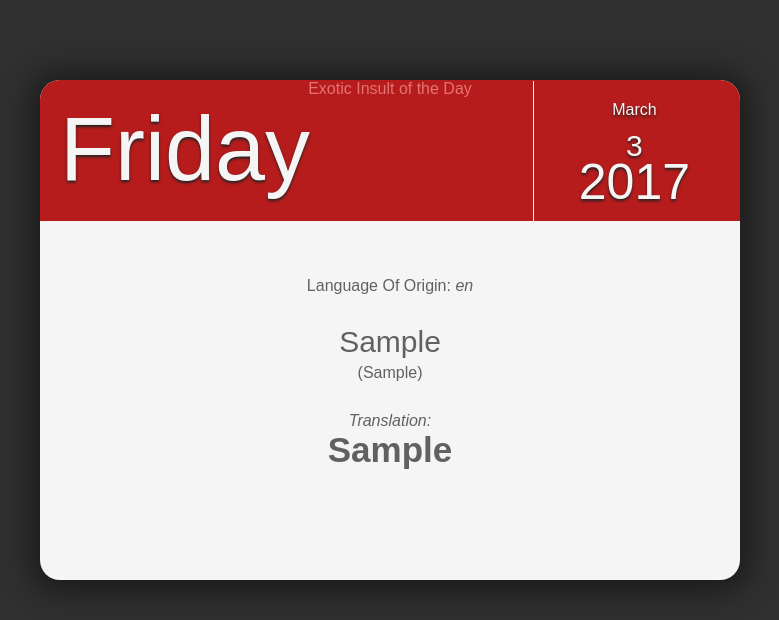
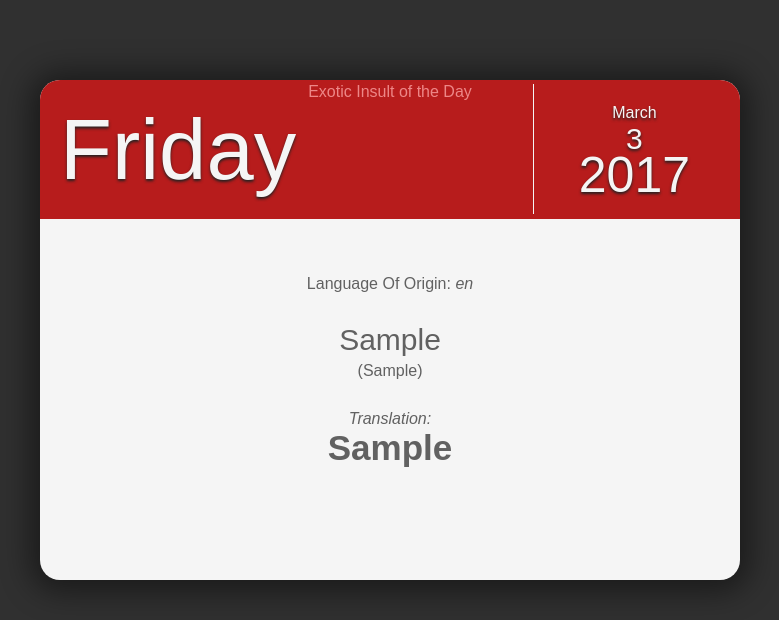
Before and after one commit to ETinLV/exoticinsult, a Django app: page / in a window 1280 px wide. Shown: the top 620 px of the page, without its empty margins (250-1029 px from the left). Run offline with Django 3.2, Linux system fonts and the light colour scheme; tables that the repository leaves empty hold one stand-in row (Sample ...).

Commit message:
fix wednesday styling error

```diff
--- a/exoticinsult/frontend/static/css/style.css
+++ b/exoticinsult/frontend/static/css/style.css
@@ -33,16 +33,16 @@ body {
 }
 
 .header h2 {
-  margin:0;
+  margin: 3px 0 0 0;
   text-align:center;
   font-size:16px;
   font-weight:100;
-  color:#E57373;
+  color:#ed8787;
 }
 
 .day-of-week {
   float:left;
-  font-size:90px;
+  font-size:85px;
   margin:0;
   margin-left:20px;
   margin-bottom:20px;
@@ -66,7 +66,6 @@ body {
 }
 .day-of-week-abbr {
   font-size:30px;
-  margin-top:10px;
 }
 .day {
   font-size:50px;
```
